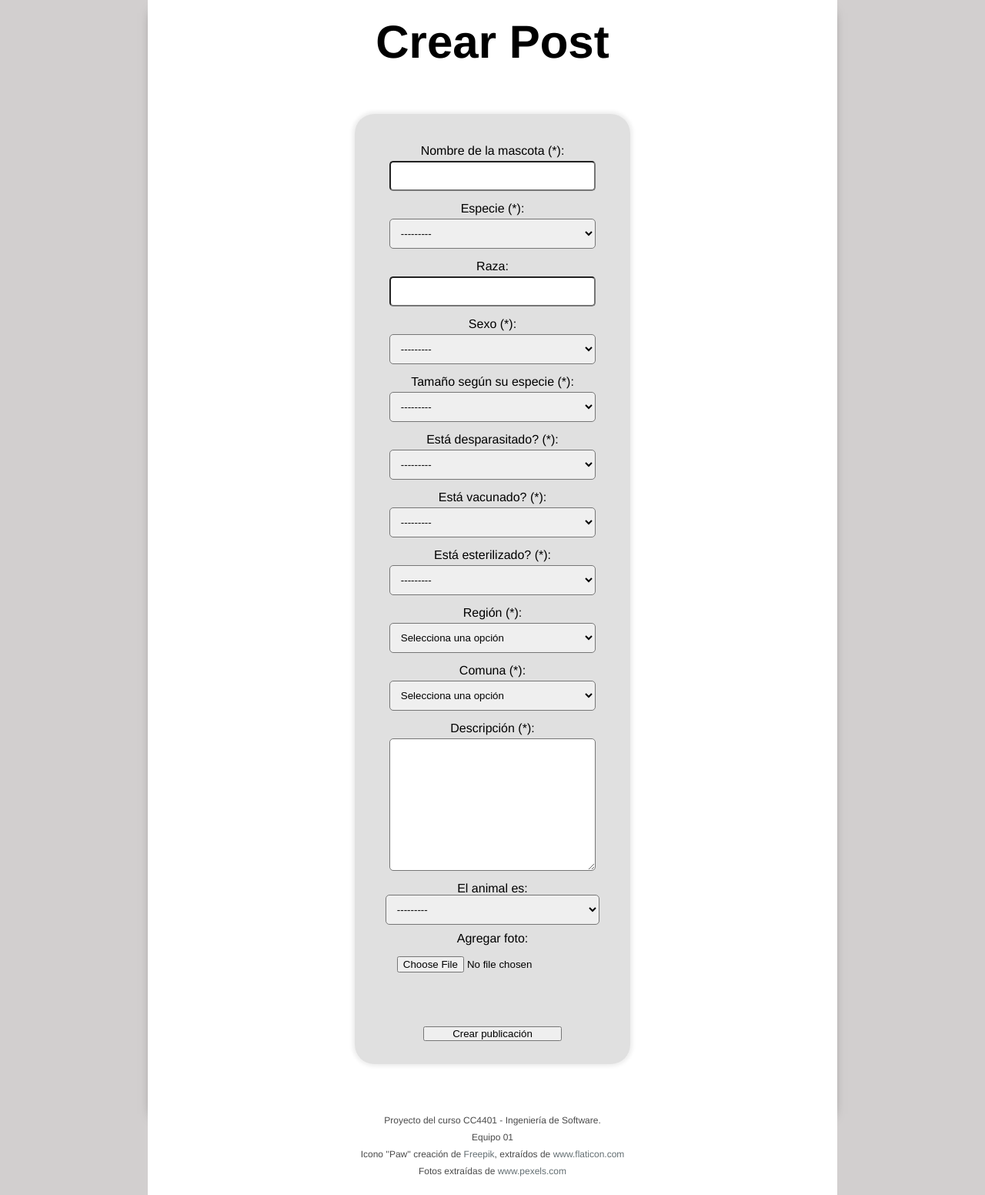
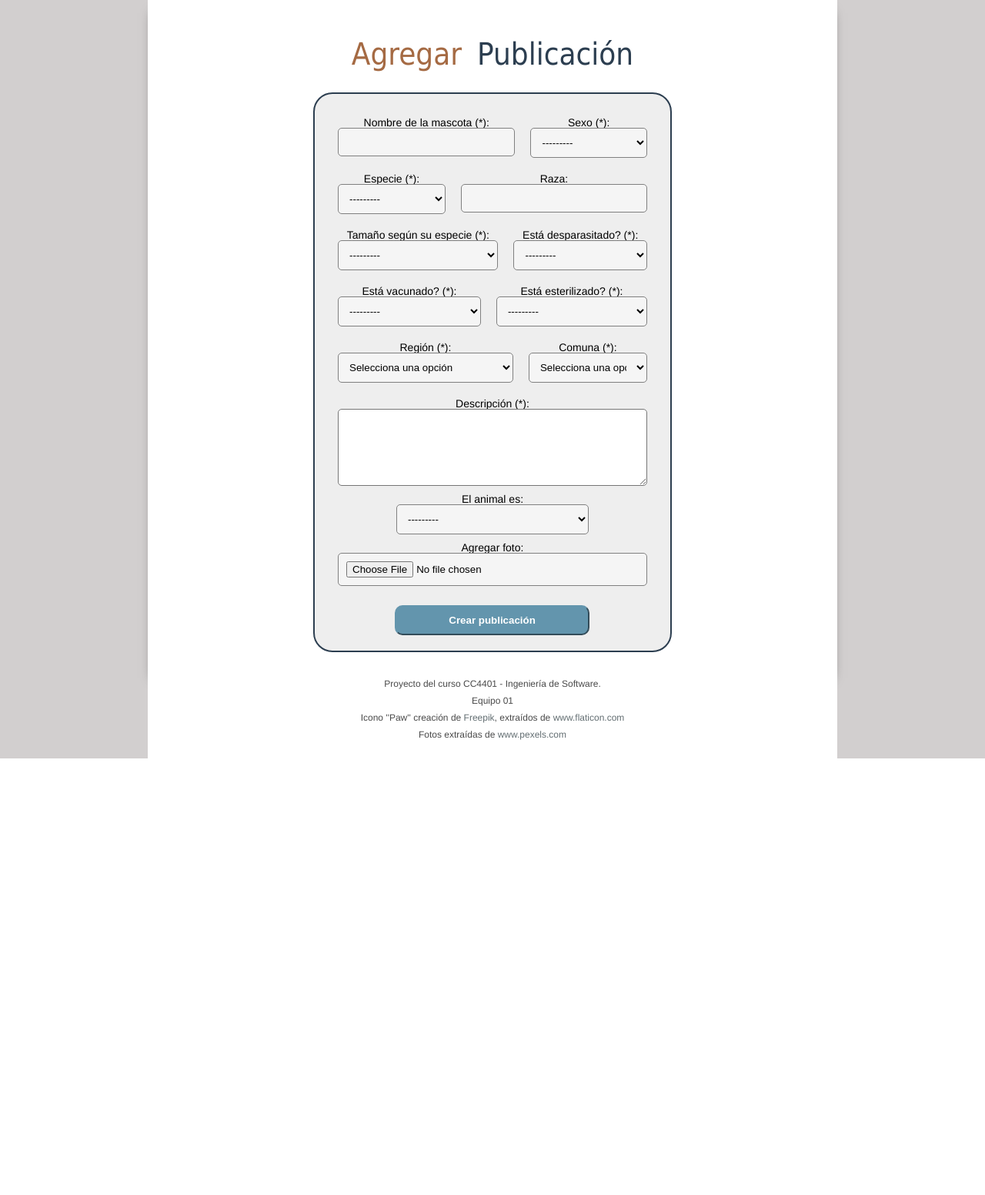
Before and after one commit to DCC-CC4401/2021-1-Grupo-1, a Django app: page /create_post/ in a window 1280 px wide. Shown: the part 78-1630 px from the top of the page at 77% size. After the commit the page ends 1063 px from the top, so only its background shows below. Run offline with Django 3.2, Linux system fonts and the light colour scheme; the visitor is signed in with stand-in values (Sample User, id 1); data comes from the database, SQL or seed files in the repository; some libraries are stand-ins or nearby versions.

Commit message:
Multiple design changes in results, post and forms

```diff
--- a/adoptapp/views.py
+++ b/adoptapp/views.py
@@ -18,7 +18,7 @@ def results_view(request):
         photo = PostImage.objects.filter(post_id=p.id).first()
         images.append(photo)
     results = list(zip(results, images))
-    paginator = Paginator(results, 10)
+    paginator = Paginator(results, 3)
     page_number = request.GET.get('page', '1')
     page_obj = paginator.get_page(page_number)
     return render(request, "adoptapp/results.html", {'results': page_obj})
--- a/posts/static/posts/css/create_post.css
+++ b/posts/static/posts/css/create_post.css
@@ -4,8 +4,28 @@ h1{
     font-size: 60px;
     margin-top: 5px;
 }
+
 #title-post{
-    text-align: center;
+    display: flex;
+    flex-direction: row;
+    align-content: center;
+    justify-content: center;
+    margin-top: 30px;
+}
+
+#title-post-1{
+    font-size: 40px;
+    font-family: Tahoma, serif;
+    font-weight: 500;
+    color: #a56a43;
+    margin-right: 20px;
+}
+
+#title-post-2{
+    font-size: 40px;
+    font-family: Tahoma, serif;
+    font-weight: 500;
+    color: #2c3e50;
 }
 
 #content, #footer {
@@ -22,19 +42,25 @@ h1{
 }*/
 
 form {
-    width: 40%;
+    width: 52%;
     text-align: center;
-    margin: 7% auto;
-    padding: 30px;
-    background: rgba(210, 210, 210, 0.68);
+    margin: 30px auto;
+    padding: 20px;
+    background: rgb(238, 238, 238);
     box-shadow: #00000012 0 0 5px 3px;
     border-radius: 25px;
+    border: 2px solid #2c3e50;
 }
 
 input, select, textarea{
   padding: 10px;
   border-radius: 5px;
   width: 100%;
+}
+
+textarea {
+    max-height: 100px;
+    font-family: Arial, serif;
 }
 
 input, select::placeholder {
@@ -59,7 +85,6 @@ button {
 .form-input {
     display: inline-flex;
     justify-content: center;
-    padding: 5px;
     width: 100%;
     position: static;
 }
@@ -89,3 +114,8 @@ button {
 #buscar-adoptapp > *{
     text-align: left;
 }
+
+#id_status {
+    flex-grow: 0;
+    max-width: 250px;
+}
--- a/posts/static/posts/css/post.css
+++ b/posts/static/posts/css/post.css
@@ -85,4 +85,6 @@ h6{
     height: 190px;
     border-radius: 20px;
     box-shadow: 0 10px 10px #ccc;
+    margin-right: 8px;
+    margin-left: 8px;
 }
--- a/posts/templates/posts/create_post.html
+++ b/posts/templates/posts/create_post.html
@@ -12,16 +12,28 @@
     <script defer src="{% static 'users/js/region_comuna_form.js' %}"></script>
 {% endblock include %}
 {% block content %}
-    <div id="title-post"><h1>Crear Post</h1></div>
-    <form enctype="multipart/form-data" method="post">
+    <div id="title-post">
+        <span id="title-post-1">Agregar</span><span id="title-post-2">Publicación</span>
+    </div>
+    <form enctype="multipart/form-data" class="hvr-shadow" method="post">
         {% csrf_token %}
         {{ form.errors }}
+    <div class="form-row">
         <div class="form-group">
             <label class="form-text" for="nombre">Nombre de la mascota (*):</label>
             <span class="form-input">
                 {{ form.pet_name }}
             </span>
         </div>
+                <div class="form-group">
+            <label class="form-text" for="sexo">Sexo (*): </label>
+            <span class="form-input">
+                {{ form.sex }}
+            </span>
+        </div>
+    </div>
+    <div class="form-row">
+
         <div class="form-group">
             <label class="form-text" for="especie">Especie (*): </label>
             <span class="form-input">
@@ -34,12 +46,9 @@
                 {{form.breed}}
             </span>
         </div>
-        <div class="form-group">
-            <label class="form-text" for="sexo">Sexo (*): </label>
-            <span class="form-input">
-                {{ form.sex }}
-            </span>
-        </div>
+
+    </div>
+    <div class="form-row">
         <div class="form-group">
             <label class="form-text" for="tamano">Tamaño según su especie (*): </label>
             <span class="form-input">
@@ -52,6 +61,8 @@
                 {{ form.parasytes }}
             </span>
         </div>
+    </div>
+    <div class="form-row">
         <div class="form-group">
             <label class="form-text" for="vacunado">Está vacunado? (*): </label>
             <span class="form-input">
@@ -64,6 +75,8 @@
                 {{ form.sterilized }}
             </span>
         </div>
+    </div>
+    <div class="form-row">
         <div class="form-group">
             <label for="region">Región (*): </label>
             <span class="form-input">
@@ -76,6 +89,7 @@
                 {{ form.comuna }}
             </span>
         </div>
+    </div>
         <div class="form-group">
             <label class="form-text" for="descripcion">Descripción (*): </label>
             <span class="form-input">
@@ -101,6 +115,6 @@
                 </span>
             {% endfor %}
         </div>
-        <button type="submit">Crear publicación</button>
+        <button class="beauty-button button-blue-paw hvr-grow" type="submit">Crear publicación</button>
 </form>
 {% endblock content %}
--- a/posts/templates/posts/post.html
+++ b/posts/templates/posts/post.html
@@ -100,7 +100,7 @@
     <div class="post-section" id="post-photos">
         {% for url in image_urls %}
             <a href="{{ url }}" data-lightbox="pet">
-                <img class="post-photo" src="{{ url }}" alt="Foto"/>
+                <img class="post-photo hvr-big-grow" src="{{ url }}" alt="Foto"/>
             </a>
         {% endfor %}
     </div>
--- a/static/css/base.css
+++ b/static/css/base.css
@@ -194,7 +194,9 @@ h5 {
     font-size: 18px;
 }
 
-
+.s14 {
+    font-size: 14px;
+}
 
 span{
     font-size: 14px;
@@ -260,19 +262,19 @@ button:disabled{
 }
 
 .deep-blue{
-    color: #2c3e50
+    color: #2c3e50;
 }
 
 .soft-blue{
-    color: #35495e
+    color: #35495e;
 }
 
 .deep-brown{
-    color: #a56a43
+    color: #a56a43;
 }
 
 .soft-brown{
-    color: #cb8252
+    color: #cb8252;
 }
 
 .italic{
@@ -287,3 +289,81 @@ button:disabled{
 #add_post:hover{
     color: #006699;
 }
+
+/* Shadow */
+.hvr-shadow {
+  vertical-align: middle;
+  -webkit-transform: perspective(1px) translateZ(0);
+  transform: perspective(1px) translateZ(0);
+  box-shadow: 0 0 1px rgba(0, 0, 0, 0);
+  -webkit-transition-duration: 0.3s;
+  transition-duration: 0.3s;
+  -webkit-transition-property: box-shadow;
+  transition-property: box-shadow;
+}
+.hvr-shadow:hover, .hvr-shadow:focus, .hvr-shadow:active {
+  box-shadow: 0 10px 10px -10px rgba(0, 0, 0, 0.5);
+}
+/* Grow */
+.hvr-grow {
+  z-index: 1;
+  vertical-align: middle;
+  -webkit-transform: perspective(1px) translateZ(0);
+  transform: perspective(1px) translateZ(0);
+  box-shadow: 0 0 1px rgba(0, 0, 0, 0);
+  -webkit-transition-duration: 0.3s;
+  transition-duration: 0.3s;
+  -webkit-transition-property: transform;
+  transition-property: transform;
+}
+.hvr-grow:hover, .hvr-grow:focus, .hvr-grow:active {
+  -webkit-transform: scale(1.05);
+  transform: scale(1.05);
+}
+
+.hvr-big-grow {
+  z-index: 1;
+  vertical-align: middle;
+  -webkit-transform: perspective(1px) translateZ(0);
+  transform: perspective(1px) translateZ(0);
+  box-shadow: 0 0 1px rgba(0, 0, 0, 0);
+  -webkit-transition-duration: 0.3s;
+  transition-duration: 0.3s;
+  -webkit-transition-property: transform;
+  transition-property: transform;
+}
+
+.hvr-big-grow:hover, .hvr-big-grow:focus, .hvr-big-grow:active {
+  -webkit-transform: scale(1.15);
+  transform: scale(1.15);
+}
+
+input {
+    border: 1px solid gray;
+    background-color: rgba(255, 255, 255, 0.4);
+}
+
+input:focus{ outline: none;}
+
+select {
+    border: 1px solid gray;
+    background-color: rgba(255, 255, 255, 0.4);
+}
+
+select:focus{ outline: none;}
+
+.form-group{
+    margin-bottom: 10px;
+    font-size: 14px;
+}
+
+.form-row{
+    display: flex;
+    flex-direction: row;
+    width: 100%;
+}
+.form-row > * {
+    flex-grow: 1;
+}
+
+textarea:focus{ outline: none;}
--- a/users/static/users/css/authentication.css
+++ b/users/static/users/css/authentication.css
@@ -39,7 +39,7 @@ body {
 }
 
 form {
-    width: 40%;
+    width: 45%;
     text-align: center;
     margin: 7% auto;
     padding: 30px;
@@ -75,7 +75,7 @@ button {
 .form-input {
     display: inline-flex;
     justify-content: center;
-    padding: 5px;
+    padding: 2px;
     width: 100%;
     position: relative;
 }
@@ -96,7 +96,7 @@ button {
 .inline-image {
   position: relative;
   right: 3px;
-  top: 3px;
+  top: 2px;
   width: 35px;
   height: 35px;
 
--- a/users/static/users/css/profile.css
+++ b/users/static/users/css/profile.css
@@ -156,7 +156,13 @@ span{
     margin-bottom: 20px;
     padding: 20px;
     border-radius: 10px;
+    /* border: 3px solid white; */
 }
+/*
+.publication:hover{
+    border: 3px solid #cb8252;;
+}
+*/
 
 .profile-section{
     margin: 50px 20px 20px 20px;
--- a/users/templates/users/login.html
+++ b/users/templates/users/login.html
@@ -23,7 +23,7 @@
                 <input type="password" class="form-control" id="contrasena" name="contrasena" placeholder="CONTRASEÑA"required>
             </div>
         </div>
-        <button class="beauty-button button-blue" type="submit">Entrar</button>
+        <button class="beauty-button button-blue-paw hvr-grow" type="submit">Entrar</button>
         <div class="register">
             <p>¿No tienes una cuenta? <a href="/register">Regístrate</a></p>
         </div>
```
Also changed, not shown: adoptapp/static/adoptapp/css/results.css (+25 -6 lines), adoptapp/templates/adoptapp/results.html (+9 -9 lines), users/static/users/css/register.css (+19 -0 lines), users/templates/users/profile_view.html (+9 -7 lines), users/templates/users/register.html (+16 -8 lines), posts/static/posts/media/example1.jpeg (deleted), posts/static/posts/media/example2.jpg (deleted), posts/static/posts/media/example3.jpg (deleted), posts/static/posts/media/example4.jpg (deleted).
